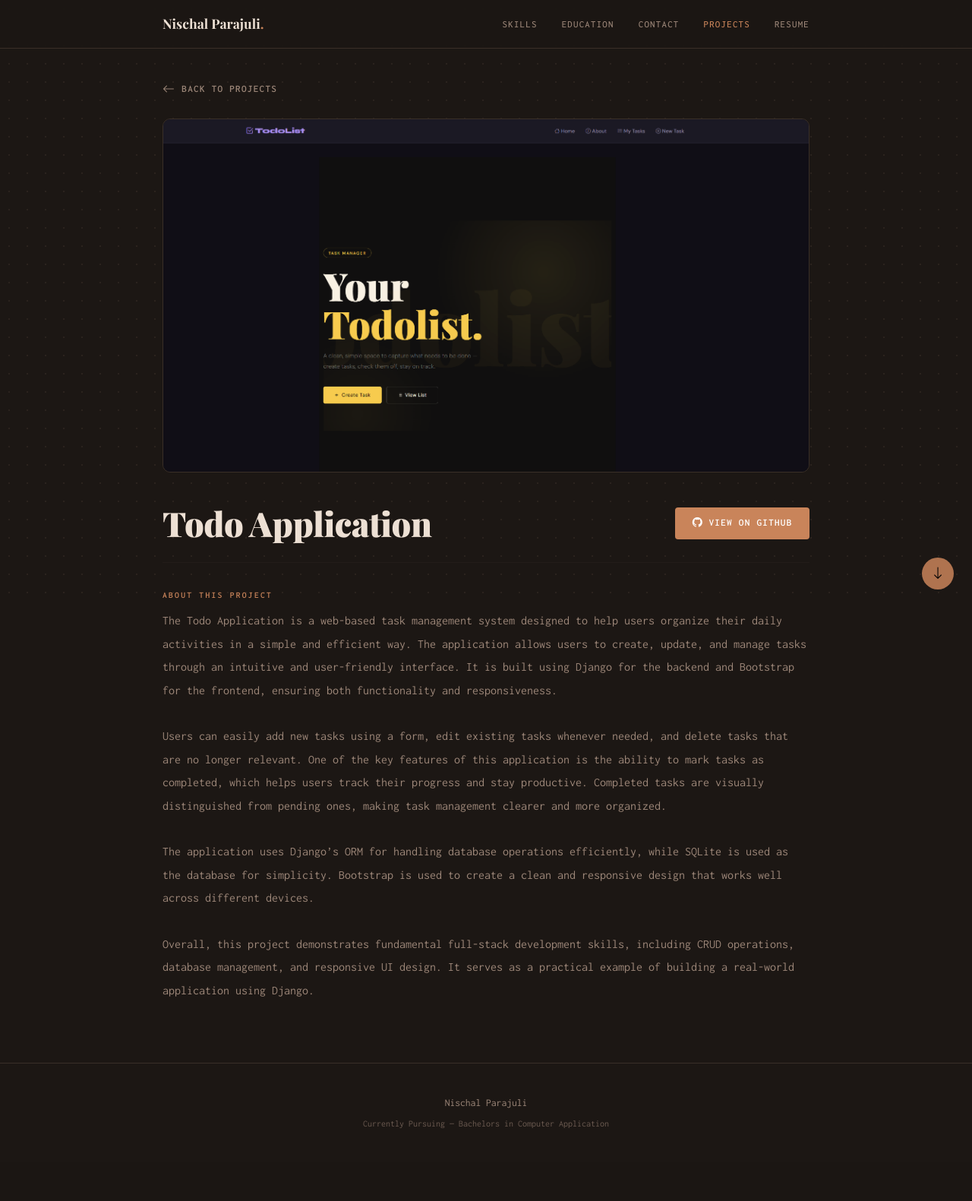
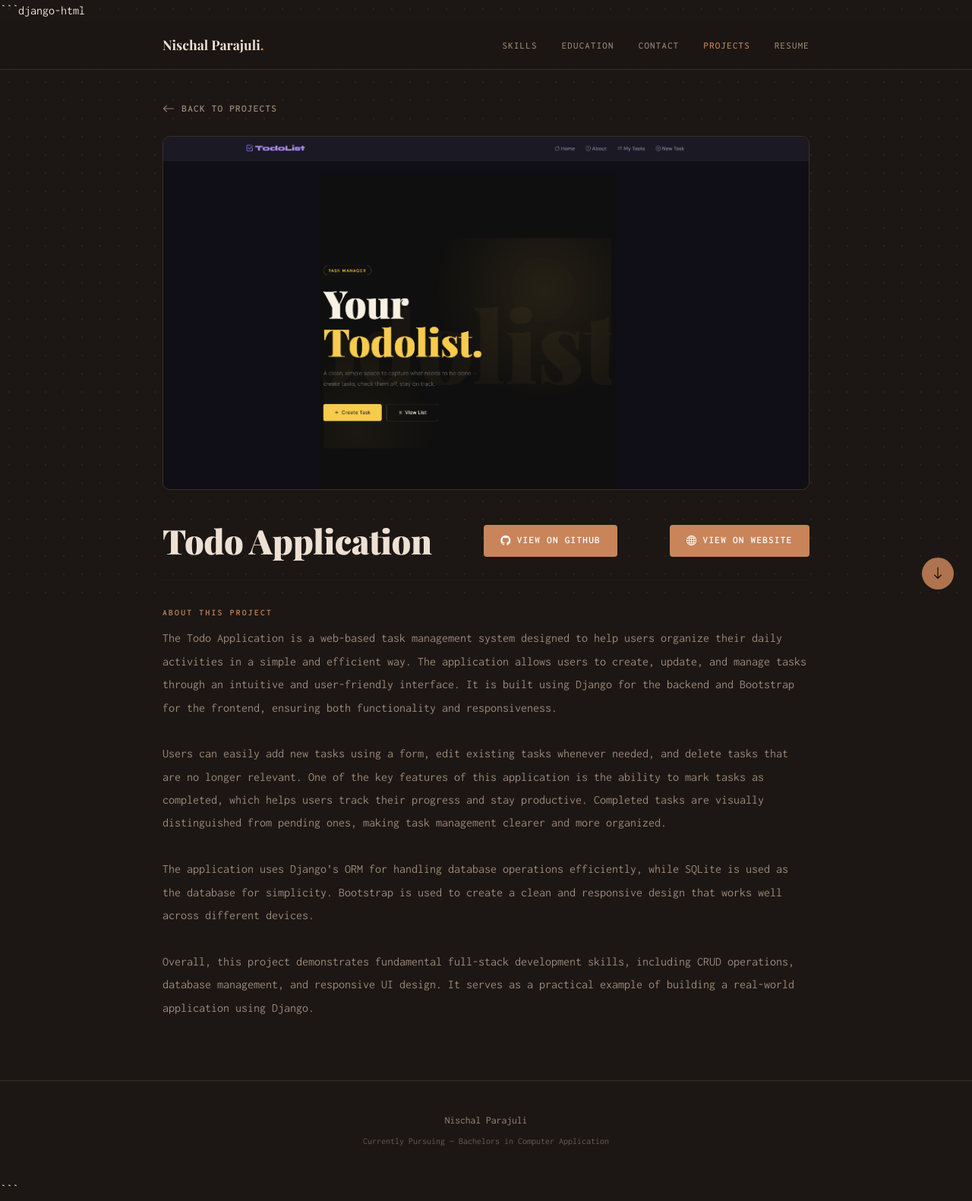
Before and after one commit to NischalParajuli/Portfolio, a Django app: page /projects/1/ in a window 1280 px wide. Shown: the whole page at 76% size. Before the commit the page ends 1485 px from the top, so only its background shows below. Run offline with Django 5.2, Linux system fonts and the light colour scheme; data comes from the database, SQL or seed files in the repository; parts of the project's set-up code (start-up, migrations or seed data) failed here and were passed over; some web fonts are replaced.

Commit message:
Fixed some bugs

````diff
--- a/main/templates/project_details.html
+++ b/main/templates/project_details.html
@@ -1,3 +1,4 @@
+```django-html
 {% load static %}
 <!DOCTYPE html>
 <html>
@@ -47,18 +48,15 @@
 
     <div class="detail-header">
       <h1 class="detail-title">{{ project.name }}</h1>
-      <div style="display:flex; gap:0.75rem; flex-wrap:wrap;">
-        {% if project.github_repo %}
-        <a href="{{ project.github_repo }}" target="_blank" class="btn-accent">
-          <i class="bi bi-github"></i> View on GitHub
-        </a>
-        {% endif %}
-        {% if project.live_url %}
-        <a href="{{ project.live_url }}" target="_blank" class="btn-accent">
-          <i class="bi bi-box-arrow-up-right"></i> Live Demo
-        </a>
-        {% endif %}
-      </div>
+      {% if project.github_repo %}
+      <a href="{{ project.github_repo }}" target="_blank" class="btn-accent">
+        <i class="bi bi-github"></i> View on GitHub
+      </a>
+       <a href="{{ project.live_url }}" target="_blank" class="btn-accent">
+        <i class="bi bi-globe"></i> View on Website
+      </a>
+
+      {% endif %}
     </div>
 
     <hr class="section-divider" style="margin-bottom: 2rem;">
@@ -104,3 +102,4 @@
 </script>
 </body>
 </html>
+```
````
Also changed, not shown: main/templates/projects.html (+6 -7 lines).
